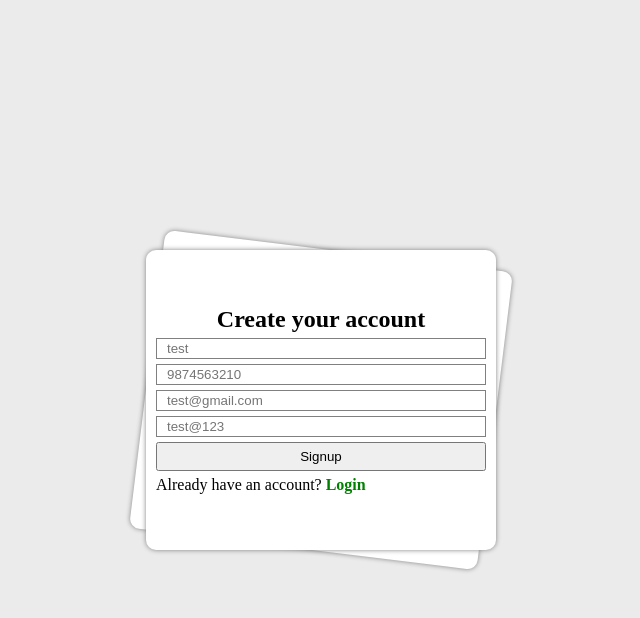
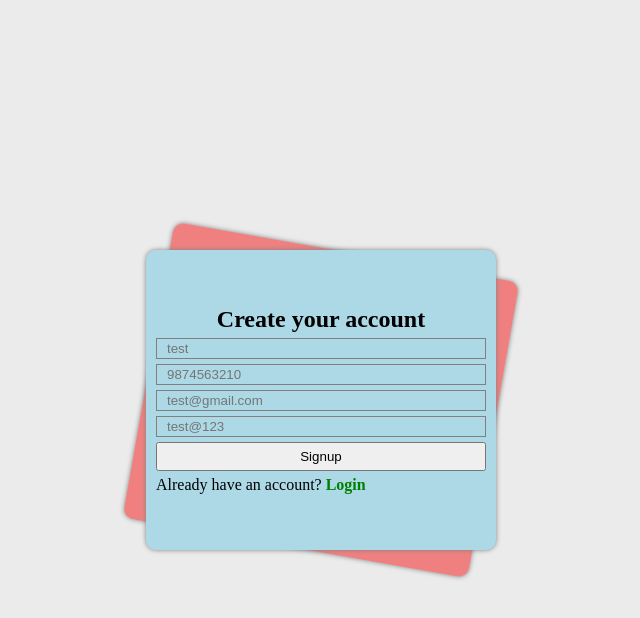
Before and after one commit to Vinay-Pratap-Singh/CSS-Animation-with-JavaScript, a plain HTML site: page 04_rotating_cards/index.html in a window 1280 px wide. Both pictures are taken after a click on the element "Create account". Shown: the whole page, without its empty margins (319-959 px from the left). Drawn offline with Linux system fonts and the light colour scheme.

Commit message:
feat: added js for animation handling

```diff
--- a/04_rotating_cards/index.html
+++ b/04_rotating_cards/index.html
@@ -12,7 +12,7 @@
     <!-- container for cards -->
     <main class="container">
       <!-- login card -->
-      <div class="card login">
+      <div class="card login front">
         <h2>Login to your account</h2>
         <label for="email">
           <input type="email" placeholder="test@gmail.com" />
@@ -26,7 +26,7 @@
       </div>
 
       <!-- signup card -->
-      <div class="card signup go_behind">
+      <div class="card signup back">
         <h2>Create your account</h2>
         <label for="name">
           <input type="text" placeholder="test" />
@@ -53,12 +53,16 @@
     const login = document.querySelector(".login");
 
     createButton.addEventListener("click", () => {
-      signup.classList.toggle("go_behind");
-      login.classList.toggle("go_behind");
+      signup.classList.remove("back");
+      signup.classList.add("front");
+      login.classList.remove("front");
+      login.classList.add("back");
     });
     loginButton.addEventListener("click", () => {
-      signup.classList.toggle("go_behind");
-      login.classList.toggle("go_behind");
+      login.classList.remove("back");
+      login.classList.add("front");
+      signup.classList.remove("front");
+      signup.classList.add("back");
     });
   </script>
 </html>
--- a/04_rotating_cards/style.css
+++ b/04_rotating_cards/style.css
@@ -33,7 +33,6 @@ body {
   justify-content: center;
   gap: 5px;
   background-color: white;
-  animation: 2s animate normal;
 }
 
 .card h2 {
@@ -58,22 +57,44 @@ body {
   cursor: pointer;
 }
 
-.go_behind {
+.front {
+  background-color: lightblue;
+  position: relative;
+
+  animation: 1.5s animate forwards;
+}
+
+.back {
+  background-color: lightcoral;
   position: absolute;
-  z-index: -1;
-  transform: rotate(7deg);
+
   padding: 0 20px;
-  /* animation: 1s animate forwards; */
+  transform: rotate(10deg);
+  animation: 2s animate2 forwards;
 }
 
 @keyframes animate {
   0% {
-    transform: translateX("0px");
+    transform: translateX(0px) rotate(10deg);
   }
   50% {
-    transform: translateX("100px");
+    transform: translateX(-300px);
   }
   100% {
-    transform: translateX("0px");
+    transform: translateX(0px) rotate(0);
+    z-index: 1;
   }
 }
+
+@keyframes animate2 {
+  0% {
+    transform: translateX(0px) rotate(0);
+  }
+  50% {
+    transform: translateX(300px);
+  }
+  100% {
+    transform: translateX(0px) rotate(10deg);
+    z-index: -1;
+  }
+}
```
